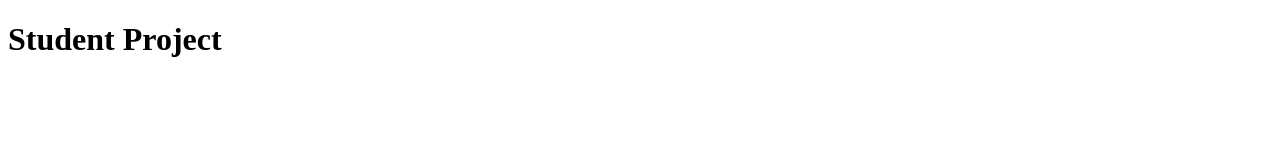
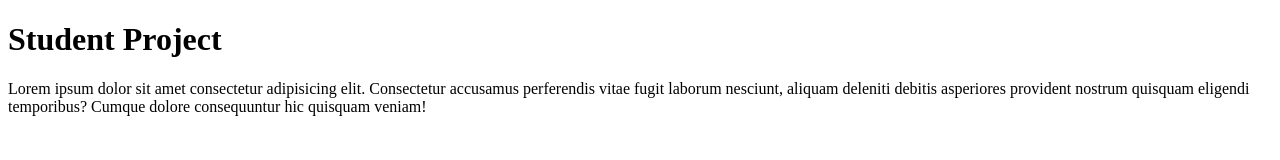
Before and after one commit to L-O-R/firsthtmlProject, a plain HTML site: page index.html in a window 1280 px wide. Drawn offline with Linux system fonts and the light colour scheme.

Commit message:
added para

```diff
--- a/index.html
+++ b/index.html
@@ -9,6 +9,9 @@
 
 <body>
     <h1> Student Project</h1>
+    <p>Lorem ipsum dolor sit amet consectetur adipisicing elit. Consectetur accusamus perferendis vitae fugit laborum
+        nesciunt, aliquam deleniti debitis asperiores provident nostrum quisquam eligendi temporibus? Cumque dolore
+        consequuntur hic quisquam veniam!</p>
 </body>
 
 </html>
```
